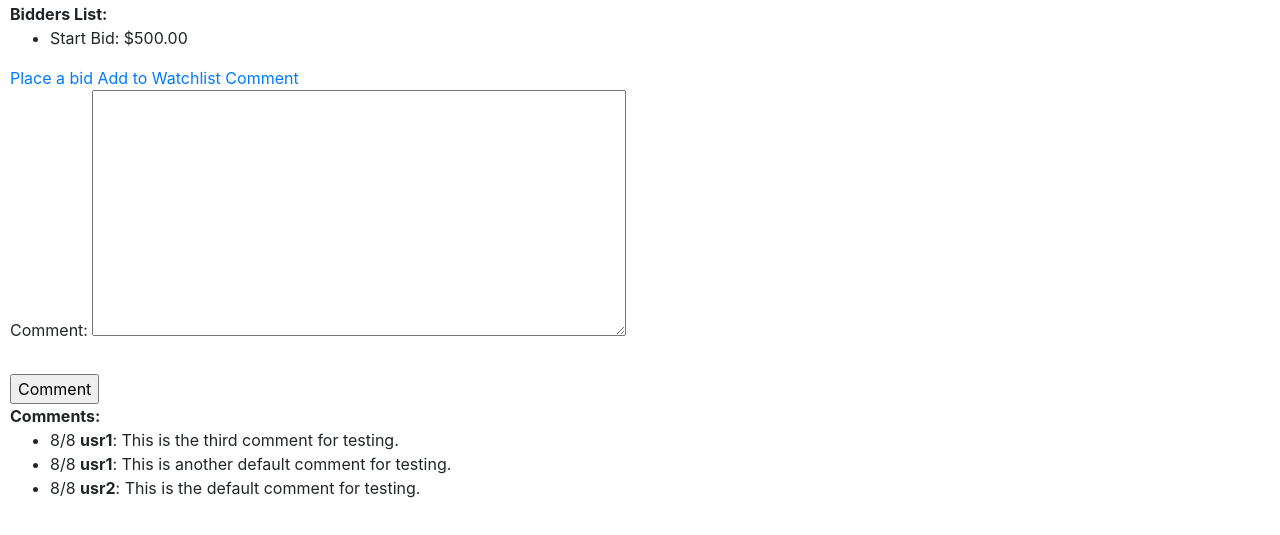
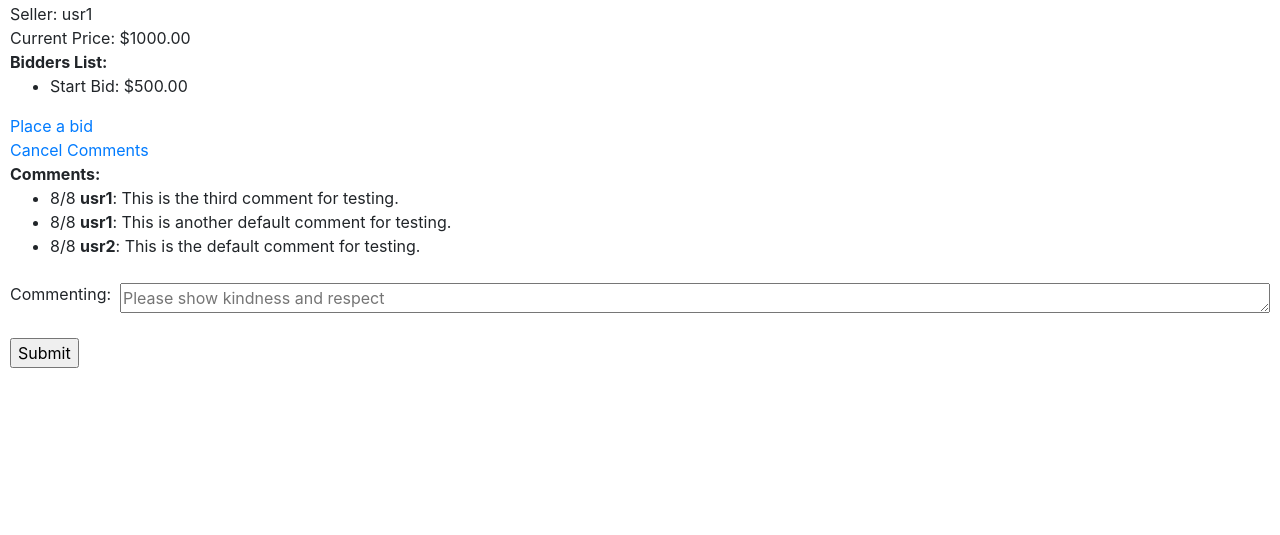
Before and after one commit to MINGYISU/AuctionHub, a Django app: page /comment/1 in a window 1280 px wide. Shown: the part 265-800 px from the top of the page. Run offline with Django 3.2, Linux system fonts and the light colour scheme; a user stored in the database is signed in; data comes from the database, SQL or seed files in the repository; both versions use the stored data as it was after the commit; some libraries are stand-ins or nearby versions.

Commit message:
Updated the the views of some pages

```diff
--- a/auctions/templates/auctions/comment.html
+++ b/auctions/templates/auctions/comment.html
@@ -2,12 +2,20 @@
 
 {% block title %} Writting comments for {{ listing.title }} {% endblock %}
 
+{% block cancel_comm %}
+    <div>
+        <a href="{% url 'display' listing.id %}">Cancel Comments</a>
+    </div>
+{% endblock %}
+
 {% block writecomment %}
     <form action="{% url 'comment' listing.id %}" method="post">
         {% csrf_token %}
-        <label for="content">Comment: </label>
-        <textarea id="content" name="content" rows="10" cols="50"></textarea><br><br>
+        <div class="form-group">
+            <label for="content">Commenting: </label>
+            <textarea id="content" name="content" rows="1" cols="50" placeholder="Please show kindness and respect"></textarea><br><br>
+        </div>
 
-        <input type="submit" id="submit" value="Comment">
+        <input type="submit" id="submit" value="Submit">
     </form>
 {% endblock %}
--- a/auctions/templates/auctions/display.html
+++ b/auctions/templates/auctions/display.html
@@ -4,8 +4,25 @@
 
 {% block body %}
     <h1>{{ listing.title }}</h1>
+
+    {% if exist %}
+        <a href="{% url 'changewl' listing.id %}">Remove from Watchlist</a>
+    {% else %}
+        <a href="{% url 'changewl' listing.id %}">Add to Watchlist</a>
+    {% endif %}
+
+    {% if owner %}
+        <div>
+            <a href="{% url 'close' listing.id %}">Close This Listing</a>
+        </div>
+    {% endif %}
+
     <div>{{ listing.description }}</div>
+
+    <div>Seller: {{ listing.seller.username }}</div>
+
     <div>Current Price: ${{ price }}</div>
+
     {% block active %}
         <div>
             <strong>Bidders List: </strong>
@@ -17,27 +34,29 @@
             </ul>
         </div>
 
-        {% if owner %}
-            <h1>This is the listing created by you. </h1>
-            <a href="{% url 'close' listing.id %}">Close This Listing</a>
-        {% else %}
-            <a href="{% url 'placebid' listing.id %}">Place a bid</a>
-            {% if exist %}
-                <a href="{% url 'changewl' listing.id %}">Remove from Watchlist</a>
-            {% else %}
-                <a href="{% url 'changewl' listing.id %}">Add to Watchlist</a>
-            {% endif %}
+
+        {% if not owner %}
+            {% block hide %}
+                <div>
+                    <a href="{% url 'placebid' listing.id %}">Place a bid</a>
+                </div>
+            {% endblock %}
         {% endif %}
-        <a href="{% url 'comment' listing.id %}">Comment</a>
+
+
 
         {% block placebid %}
         {% endblock %}
 
-        {% block writecomment %}
-        {% endblock %}
+
 
     {% endblock %}
 
+    {% if not listing.finished %}
+        {% block cancel_comm %}
+            <a href="{% url 'comment' listing.id %}">Write Comments</a>
+        {% endblock %}
+    {% endif %}
     <div>
         <strong>Comments: </strong>
         <ul>
@@ -46,4 +65,7 @@
             {% endfor %}
         </ul>
     </div>
+
+    {% block writecomment %}
+    {% endblock %}
 {% endblock %}
--- a/auctions/templates/auctions/layout.html
+++ b/auctions/templates/auctions/layout.html
@@ -50,6 +50,22 @@
                 margin-right: 15px;
             }
 
+            .form-group {
+                display: flex;
+                align-items: center;
+                margin-bo
+                ttom: 10px;
+            }
+            .form-group label {
+                width: 100px;
+                margin-right: 10px;
+            }
+
+            .form-group input,
+            .form-group textarea {
+                flex: 1;
+            }
+
         </style>
     </head>
     <body>
--- a/auctions/templates/auctions/placebid.html
+++ b/auctions/templates/auctions/placebid.html
@@ -1,6 +1,12 @@
 {% extends "auctions/display.html" %}
 
 {% block title %} Bidding for {{ listing.title }} {% endblock %}
+
+{% block hide%}
+    <div>
+        <a href="{% url 'display' listing.id %}">Cancel Bid</a>
+    </div>
+{% endblock %}
 
 {% block placebid %}
     {% if message %}
--- a/auctions/views.py
+++ b/auctions/views.py
@@ -150,6 +150,9 @@ def place_bid(request, identity):
     if listing.finished:
         raise Http404("Cannot bid on a closed listing!")
 
+    if user.id == listing.seller.id:
+        raise Http404("Seller cannot place a bid!")
+
     if request.method == "POST":
         yourbid = request.POST["yourbid"]
         curbid = get_cur_bid(listing)
@@ -222,6 +225,9 @@ def write_comment(request, identity):
     writer = request.user
     listing = get_object_or_404(Listing, id=identity)
 
+    if listing.finished:
+        raise Http404("Listing closed! Cannot add comments! ")
+
     if request.method == "POST":
         # create a new comment instance
         content = request.POST["content"]
@@ -232,7 +238,9 @@ def write_comment(request, identity):
     else:
         return render(request, "auctions/comment.html", {
             "listing": listing,
-            "comments": Comment.objects.filter(target=listing).all()[::-1]
+            "comments": Comment.objects.filter(target=listing).all()[::-1],
+            "owner": request.user.id == listing.seller.id,
+            "price": get_cur_bid(listing)
         })
 
 @login_required
```
Also changed, not shown: auctions/templates/auctions/create.html (+16 -7 lines), db.sqlite3.
